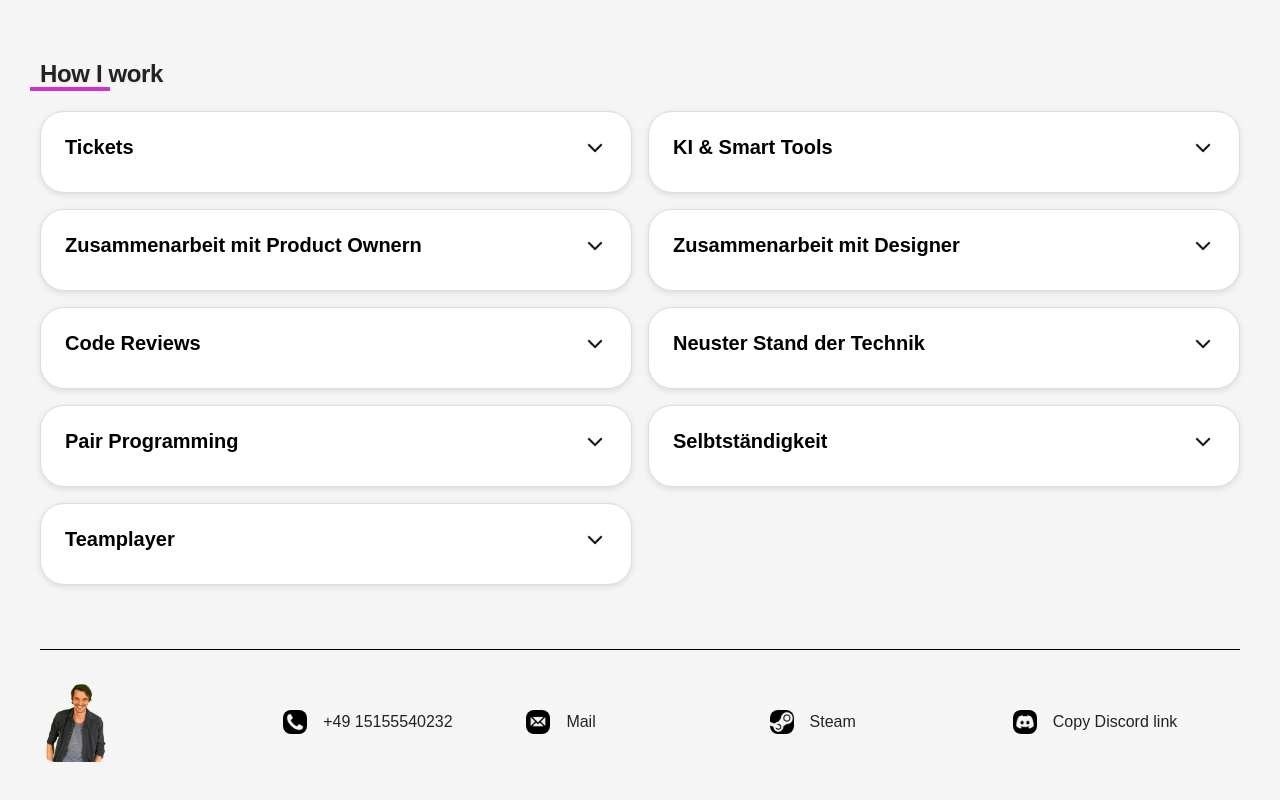
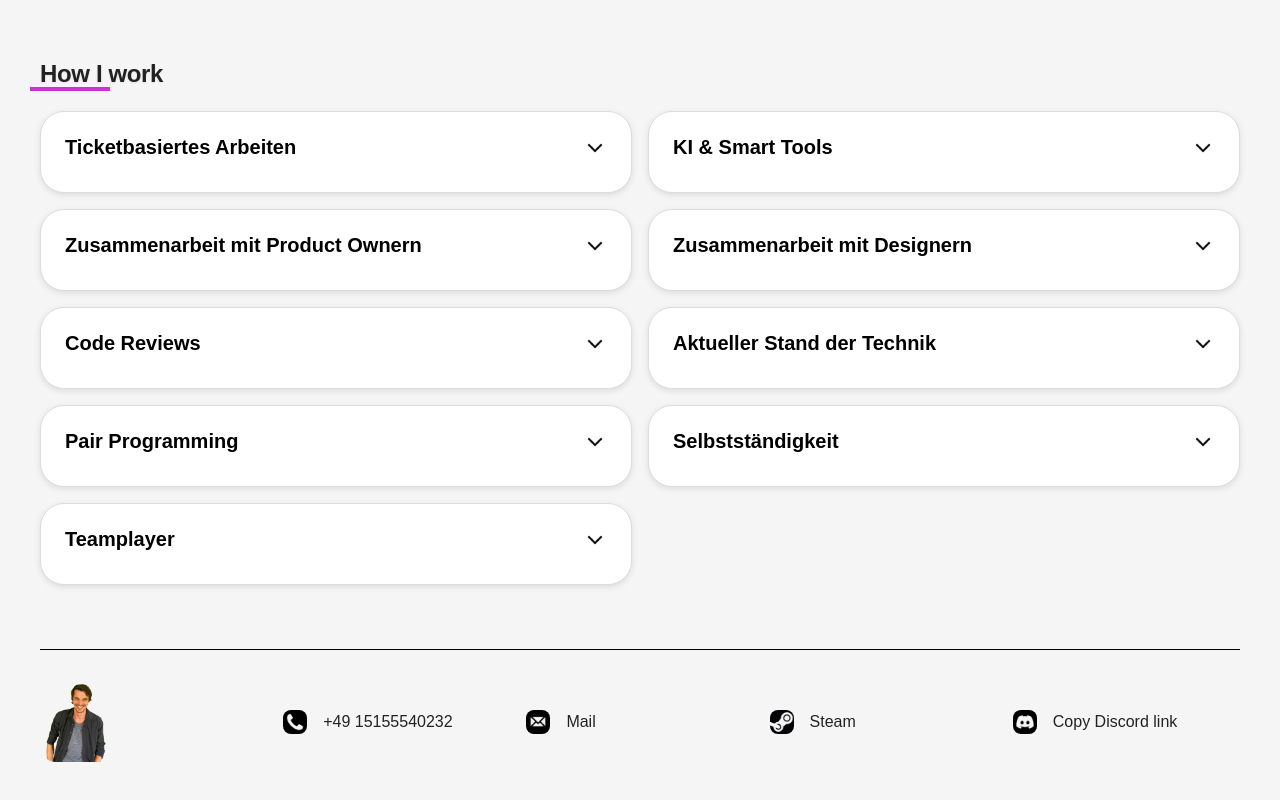
Before and after one commit to SharkMarc/Onepage, a React app: page / in a window 1280 px wide. Shown: the part 2907-3707 px from the top of the page. Built offline with nearby package versions, Linux system fonts and the light colour scheme.

Commit message:
updated texts

```diff
--- a/src/components/pages/howIWork.tsx
+++ b/src/components/pages/howIWork.tsx
@@ -4,41 +4,40 @@ import arrowDown from '../assets/images/arrow-down.png';
 export const HowIWork = ({}) => {
     const workItems = [
         {
-            title: "Tickets",
-            content: "Ich arbeite strukturiert mit Aufgaben und Tickets, um den Überblick zu behalten."
+            title: "Ticketbasiertes Arbeiten",
+            content: "Ich arbeite strukturiert und nachvollziehbar mit Aufgaben und Tickets, um jederzeit den Überblick über Fortschritt und Prioritäten zu behalten."
         },
         {
             title: "KI & Smart Tools",
-            content: "Ich nutze KI-gestützte Tools wie GitHub Copilot, JetBrains AI und ChatGPT, " +
-                "um effizienter zu arbeiten, Ideen schneller umzusetzen und die Qualität meines Codes zu verbessern."
+            content: "Ich setze KI-gestützte Tools wie GitHub Copilot, JetBrains AI und ChatGPT gezielt ein, um effizienter zu arbeiten, Ideen schneller umzusetzen und die Codequalität nachhaltig zu verbessern."
         },
         {
             title: "Zusammenarbeit mit Product Ownern",
-            content: "Ich stimme mich regelmäßig ab, um Anforderungen klar zu verstehen."
+            content: "Durch regelmäßige Abstimmungen mit Product Ownern stelle ich sicher, dass Anforderungen klar verstanden und zielgerichtet umgesetzt werden."
         },
         {
-            title: "Zusammenarbeit mit Designer",
-            content: "Eine enge Zusammenarbeit mit den Designern stellt sicher, dass die User Experience konsistent bleibt."
+            title: "Zusammenarbeit mit Designern",
+            content: "Die enge Zusammenarbeit mit Designern gewährleistet eine konsistente User Experience und eine saubere Umsetzung der gestalterischen Konzepte."
         },
         {
             title: "Code Reviews",
-            content: "Durch gründliche Code Reviews steuere ich aktiv zur Qualitätssicherung und zur Einhaltung von Best Practices bei."
+            content: "Durch sorgfältige Code Reviews trage ich aktiv zur Qualitätssicherung sowie zur Einhaltung von Best Practices und Coding-Standards bei."
         },
         {
-            title: "Neuster Stand der Technik",
-            content: "Ich halte mich immer über aktuelle Technologien und Frameworks auf dem Laufenden."
+            title: "Aktueller Stand der Technik",
+            content: "Ich bilde mich kontinuierlich weiter und halte mein Wissen zu modernen Technologien, Frameworks und Best Practices stets auf dem neuesten Stand."
         },
         {
             title: "Pair Programming",
-            content: "Gemeinsame Programmier-Sessions ermöglichen es mir, Wissen zu teilen und gleichzeitig neue Ansätze kennenzulernen."
+            content: "Pair Programming nutze ich gezielt, um Wissen zu teilen, Lösungen gemeinsam zu erarbeiten und neue Perspektiven kennenzulernen."
         },
         {
-            title: "Selbtständigkeit",
-            content: "Ich übernehme Verantwortung und arbeite eigenständig an Aufgaben."
+            title: "Selbstständigkeit",
+            content: "Ich übernehme Verantwortung für meine Aufgaben und arbeite selbstständig sowie lösungsorientiert."
         },
         {
             title: "Teamplayer",
-            content: "Ich unterstütze das Team aktiv und fördere eine offene, kooperative Arbeitsatmosphäre."
+            content: "Als Teamplayer unterstütze ich meine Kolleginnen und Kollegen aktiv und fördere eine offene, konstruktive und kooperative Arbeitsatmosphäre."
         }
     ];
 
```
